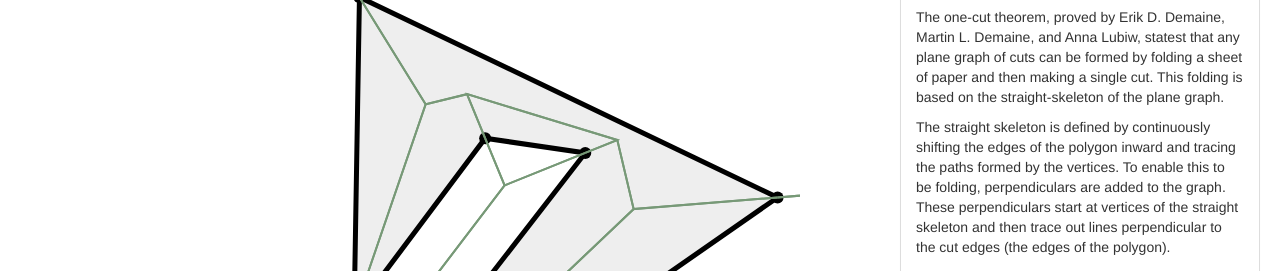
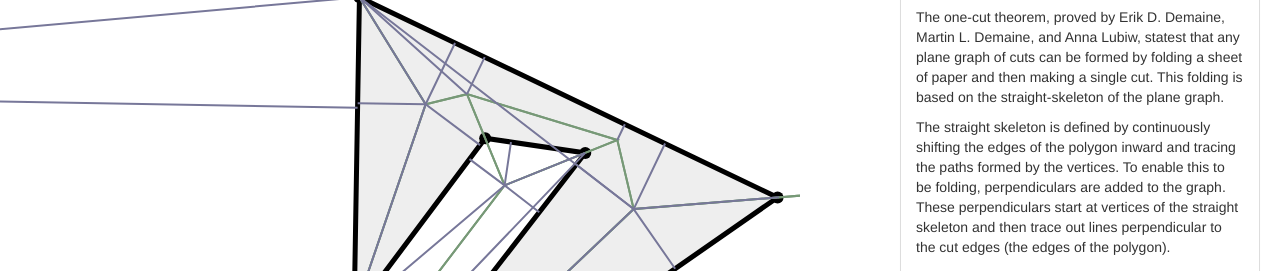
Before and after one commit to URJudged/oneCutTheorem, a plain HTML site: page index.html in a window 1280 px wide. Shown: the part 148-419 px from the top of the page. Drawn offline with nearby package versions, Linux system fonts and the light colour scheme.

Commit message:
re-add perpendiculars

```diff
--- a/index.html
+++ b/index.html
@@ -265,8 +265,8 @@ function update(){
   polygon_is_good = check_simple(polygon) && check_clockwise(polygon);
   if(polygon_is_good){
     sskel = build_straight_skeleton(polygon);
-    perps = [];
-    // perps = findPerpendiculars(polygon, sskel);
+    // perps = [];
+    perps = findPerpendiculars(polygon, sskel);
   }else{
     sskel = null;
     perps = null;
```
